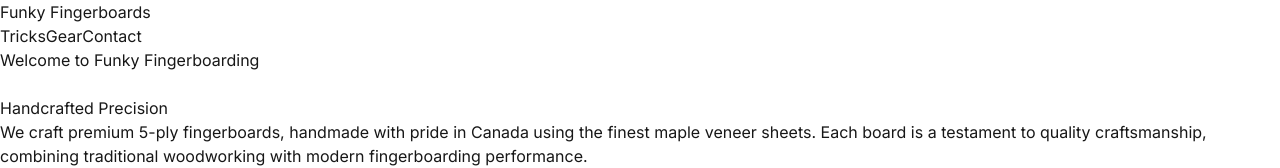
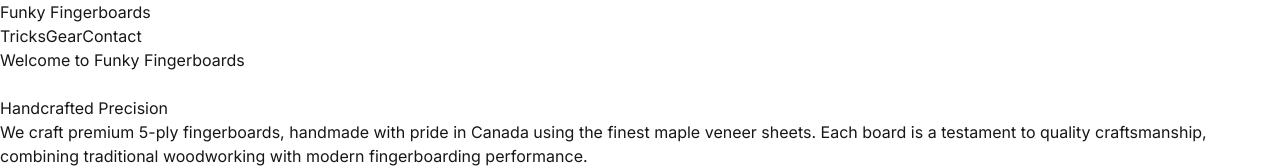
Before and after one commit to dannytlake/funkyfingerboards, a Next.js app: page / in a window 1280 px wide. Shown: the top 168 px of the page. Built offline with nearby package versions, Linux system fonts and the light colour scheme.

Commit message:
fixed bugs

```diff
--- a/src/app/page.tsx
+++ b/src/app/page.tsx
@@ -24,7 +24,7 @@
     <main className="flex min-h-screen flex-col items-center p-8 md:p-24">
       <div className="max-w-4xl w-full">
         <h1 className="text-4xl md:text-6xl font-bold text-center mb-8">
-          Welcome to Funky Fingerboarding
+          Welcome to Funky Fingerboards
         </h1>
 
         <div className="mb-8">
```
